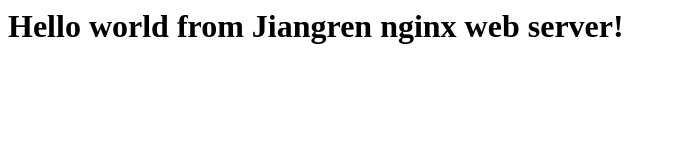
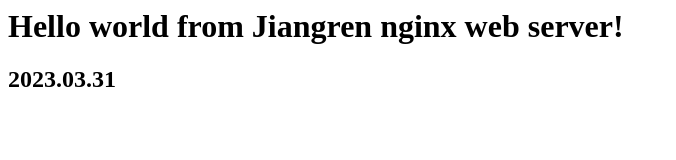
Before and after one commit to ldchnsd/WK2_Docker, a plain HTML site: page web-nginx/index.html in a window 1280 px wide. Shown: the whole page, without its empty margins (0-676 px from the left). Drawn offline with Linux system fonts and the light colour scheme.

Commit message:
Added timestamp to index.html

```diff
--- a/web-nginx/index.html
+++ b/web-nginx/index.html
@@ -1 +1,2 @@
 <h1>Hello world from Jiangren nginx web server!</h1>
+<h2>2023.03.31<h2>
```
